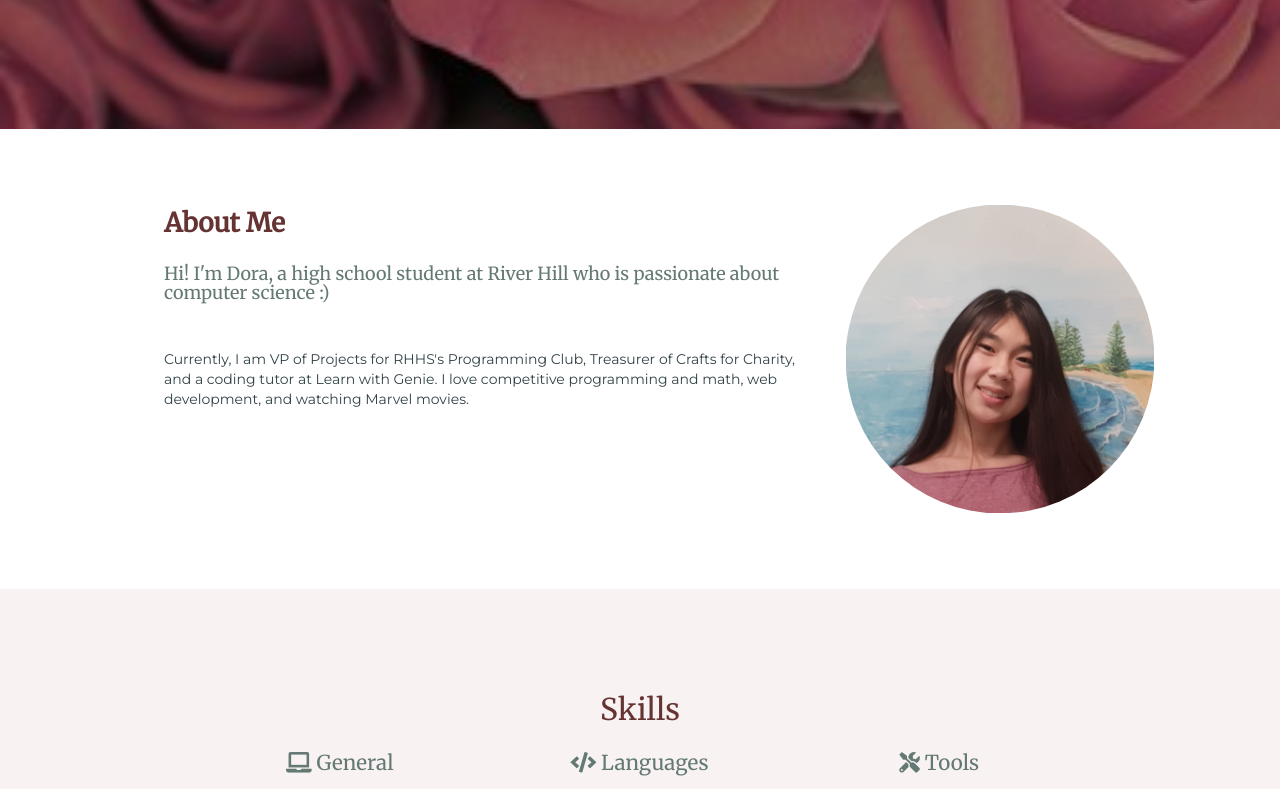
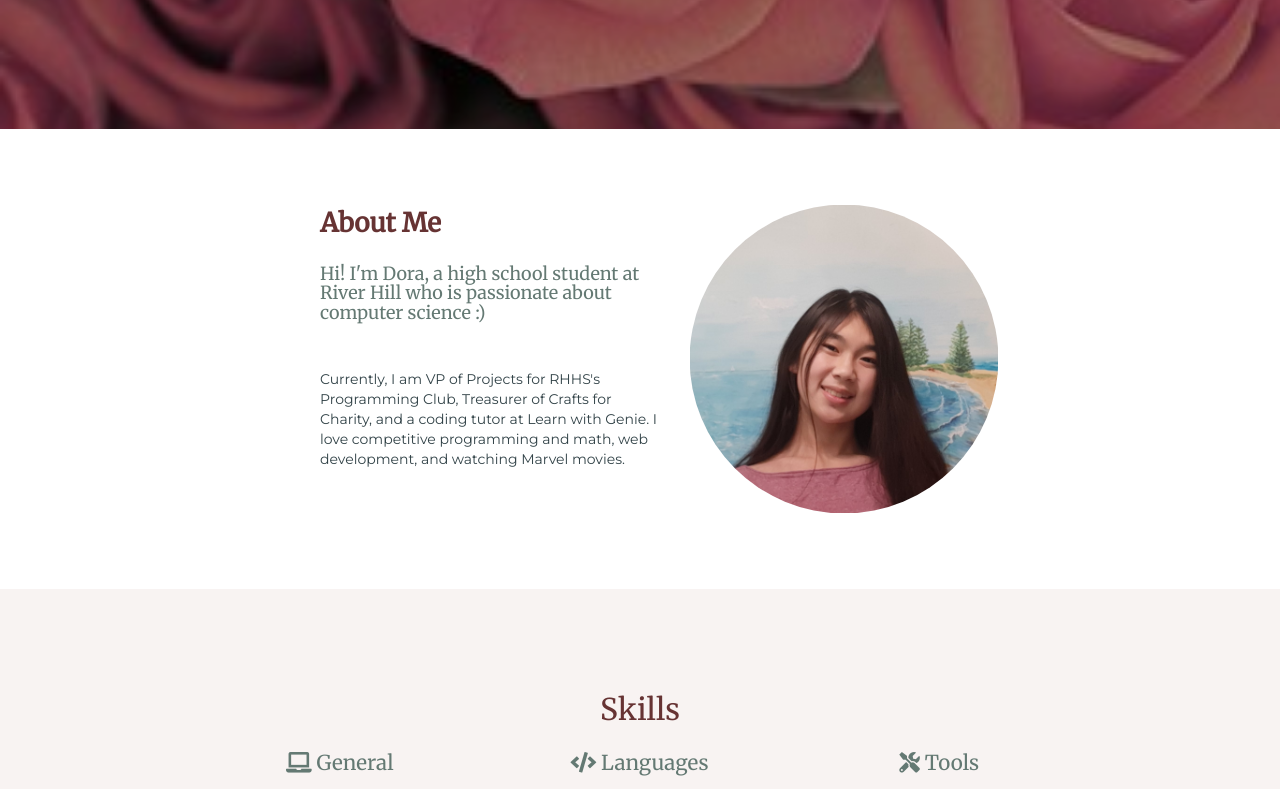
Before and after one commit to tonystark6666/tonystark6666.github.io, a plain HTML site: page index.html in a window 1280 px wide. Shown: the part 671-1460 px from the top of the page. Drawn offline with nearby package versions, Linux system fonts and the light colour scheme.

Commit message:
Minor change (main.css)
Changed padding on About LOL it bothered me even though this isn't a major change, but idk how to do pull requests soo

```diff
--- a/main.css
+++ b/main.css
@@ -117,7 +117,7 @@ h4{
 }
 div.about{
     background-color: white;
-    padding: 50px 100px;
+    padding: 50px 20vw;
     width:100%;
     float: left;
 }
```
